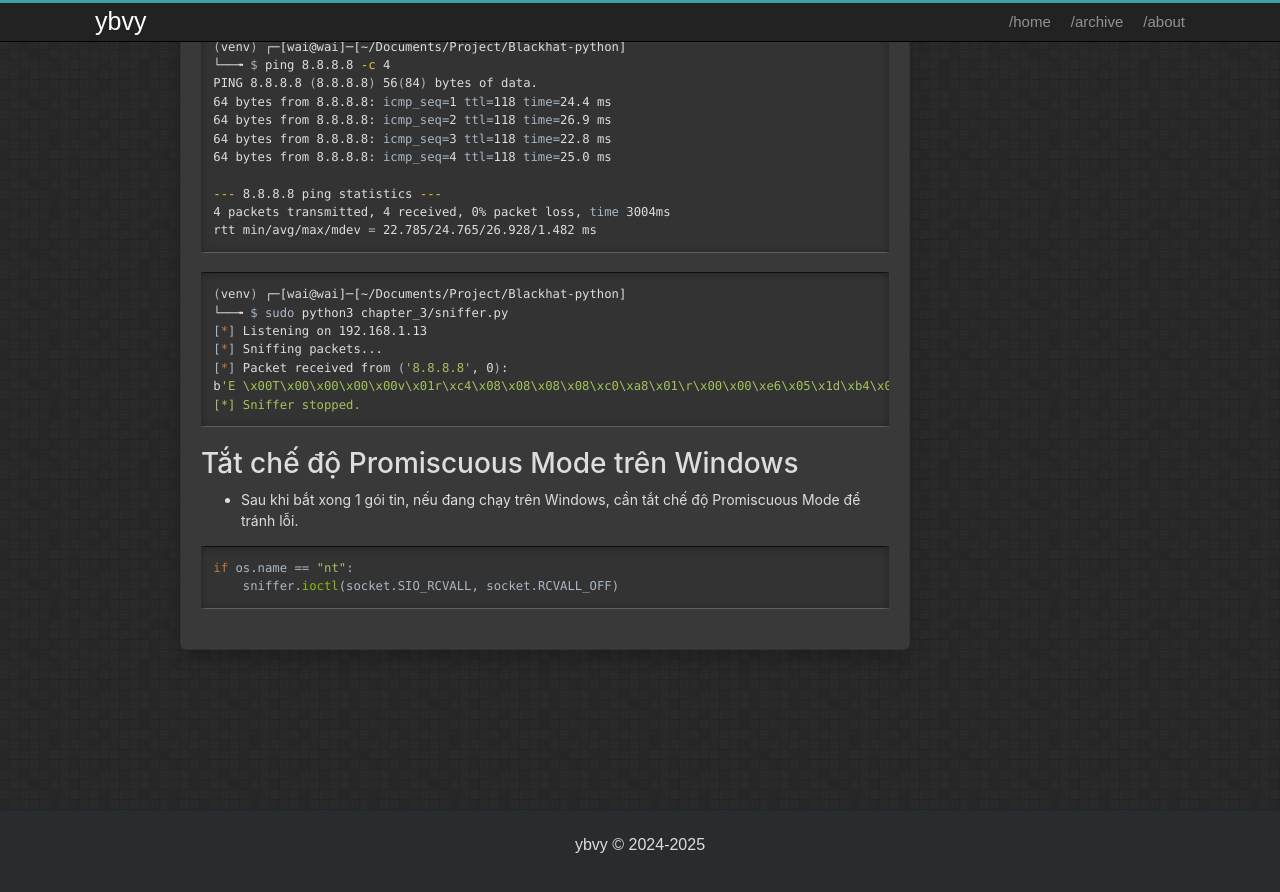
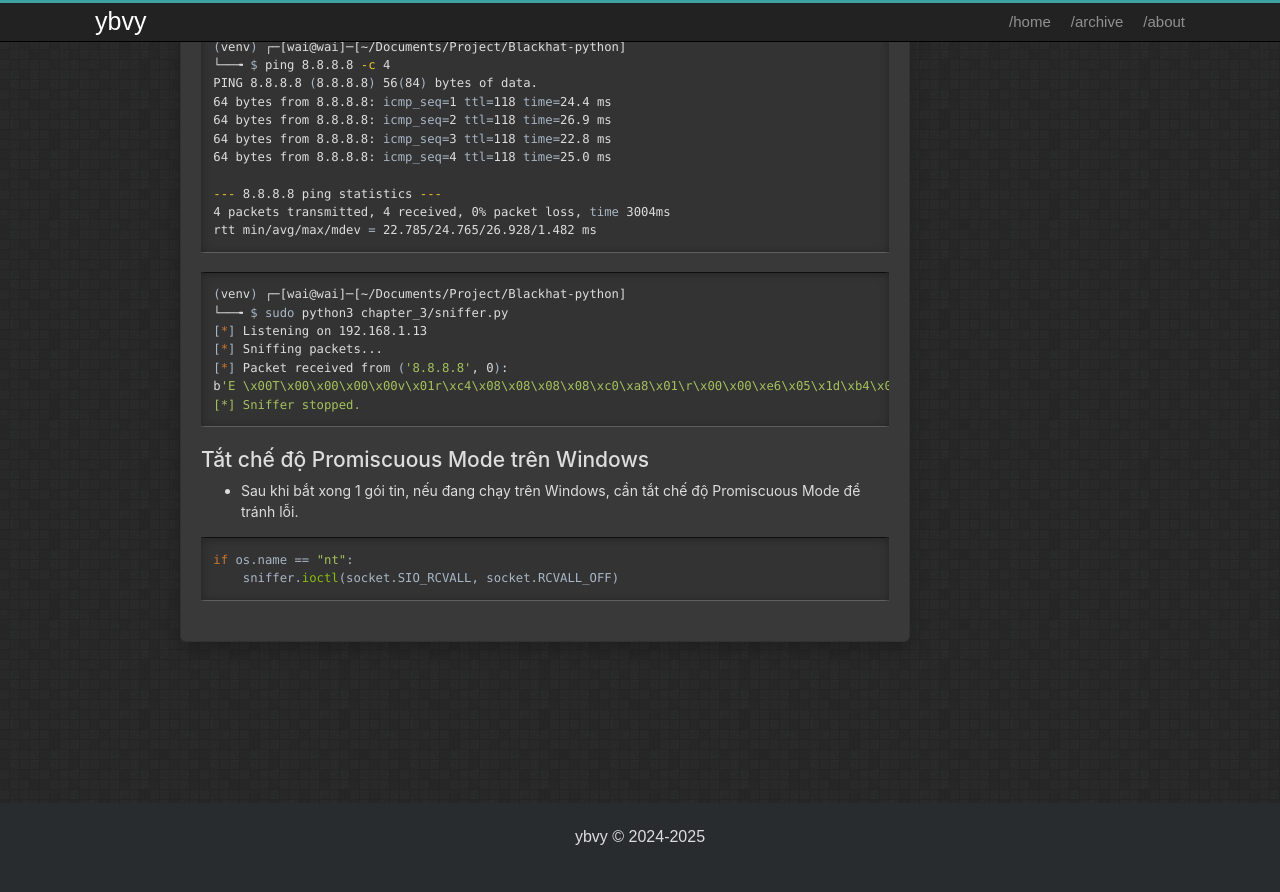
Before and after one commit to ybvy/ybvy.github.io, a Jekyll site: the page built from _posts/2025-03-18-packet-sniffing-on-windows-&-linux.md, in a window 1280 px wide and 900 px high, scrolled down 2921 px. Shown: the top 892 px of the window. Built offline with Jekyll 4.4.1, drawn with Linux system fonts in a browser that asks for light colours.

Commit message:
fix 2025-03-18

```diff
--- a/_posts/2025-03-18-packet-sniffing-on-windows-&-linux.md
+++ b/_posts/2025-03-18-packet-sniffing-on-windows-&-linux.md
@@ -162,7 +162,7 @@ b'E \x00T\x00\x00\x00\x00v\x01r\xc4\x08\x08\x08\x08\xc0\xa8\x01\r\x00\x00\xe6\x0
 [*] Sniffer stopped.
 {% endhighlight %}
 
-# Tắt chế độ Promiscuous Mode trên Windows
+## Tắt chế độ Promiscuous Mode trên Windows
 * Sau khi bắt xong 1 gói tin, nếu đang chạy trên Windows, cần tắt chế độ Promiscuous Mode để tránh lỗi.
 
 {% highlight python %}
```
